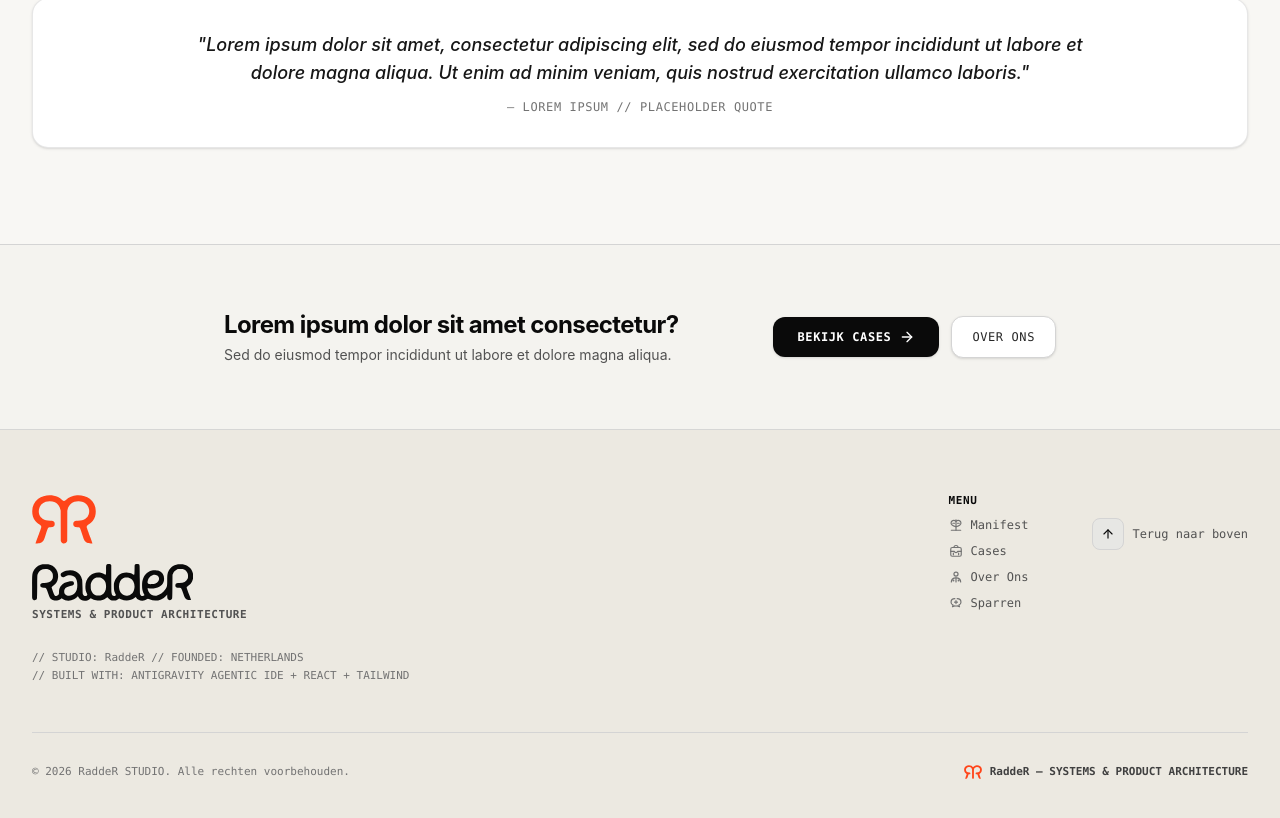
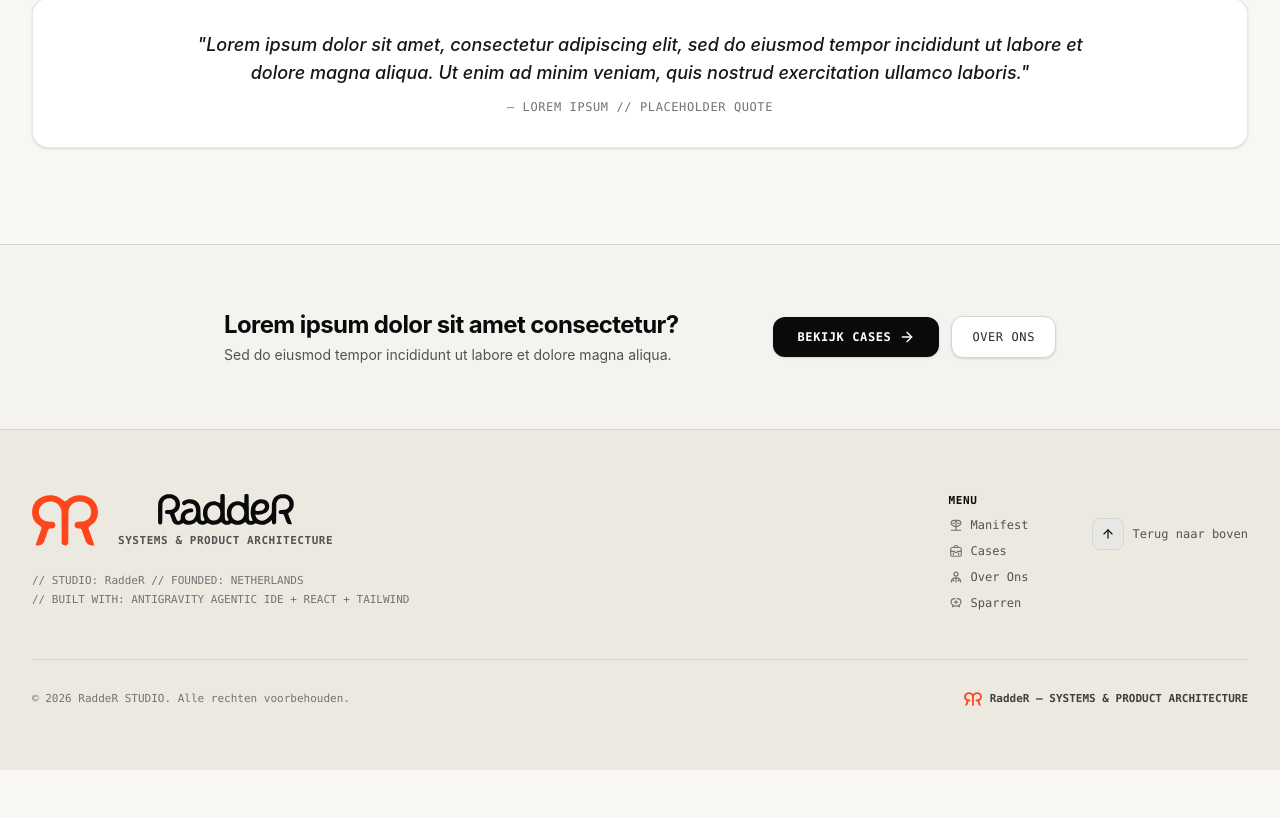
Before and after one commit to radder1972/emmer, a React (Vite) app: page / in a window 1280 px wide. Shown: the part 2644-3462 px from the top of the page. After the commit the page ends 3414 px from the top, so only its background shows below. Built offline with nearby package versions, Linux system fonts and the light colour scheme.

Commit message:
feat(footer): layout RR emblem left with wordmark and subtitle aligned right at equal height

```diff
--- a/src/components/Footer.tsx
+++ b/src/components/Footer.tsx
@@ -35,24 +35,24 @@ export const Footer: React.FC<FooterProps> = ({ onNavigate }) => {
                 e.preventDefault();
                 handleNav('manifest');
               }}
-              className="flex flex-col items-start gap-4 group cursor-pointer text-left"
+              className="inline-flex items-center gap-4 sm:gap-5 group cursor-pointer text-left"
               title="RaddeR — Naar Manifest"
             >
-              {/* Logo flush left */}
-              <div className="text-[#ff451a] group-hover:opacity-80 transition-opacity">
-                <RadderLogo size={64} tight={true} color="#ff451a" glow={false} />
+              {/* Logo links in kleur */}
+              <div className="shrink-0 text-[#ff451a] group-hover:opacity-85 transition-opacity flex items-center">
+                <RadderLogo height={52} tight={true} color="#ff451a" glow={false} />
               </div>
 
-              {/* Wordmark + Subtitle flush left */}
-              <div className="space-y-1.5 text-left">
+              {/* Letterlogo en ondertekst rechts ernaast: totale hoogte gelijk aan logo links */}
+              <div className="h-[52px] flex flex-col justify-between text-left">
                 <RadderWordmark
-                  height={38}
+                  height={32}
                   tight={true}
                   color="#0a0a0a"
                   glow={false}
-                  className="text-neutral-950 group-hover:opacity-80 transition-opacity"
+                  className="text-neutral-950 group-hover:opacity-85 transition-opacity"
                 />
-                <div className="text-[10px] sm:text-[11px] font-mono text-neutral-600 uppercase tracking-wider font-semibold group-hover:text-neutral-950 transition-colors">
+                <div className="text-[10px] sm:text-[11px] font-mono text-neutral-600 uppercase tracking-wider font-semibold leading-none group-hover:text-neutral-950 transition-colors">
                   SYSTEMS & PRODUCT ARCHITECTURE
                 </div>
               </div>
```
